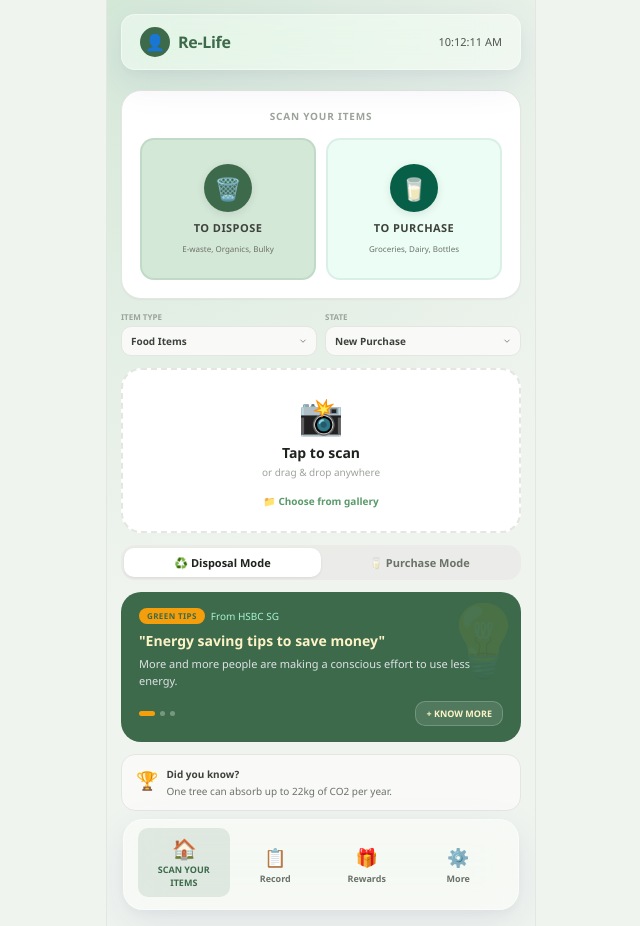
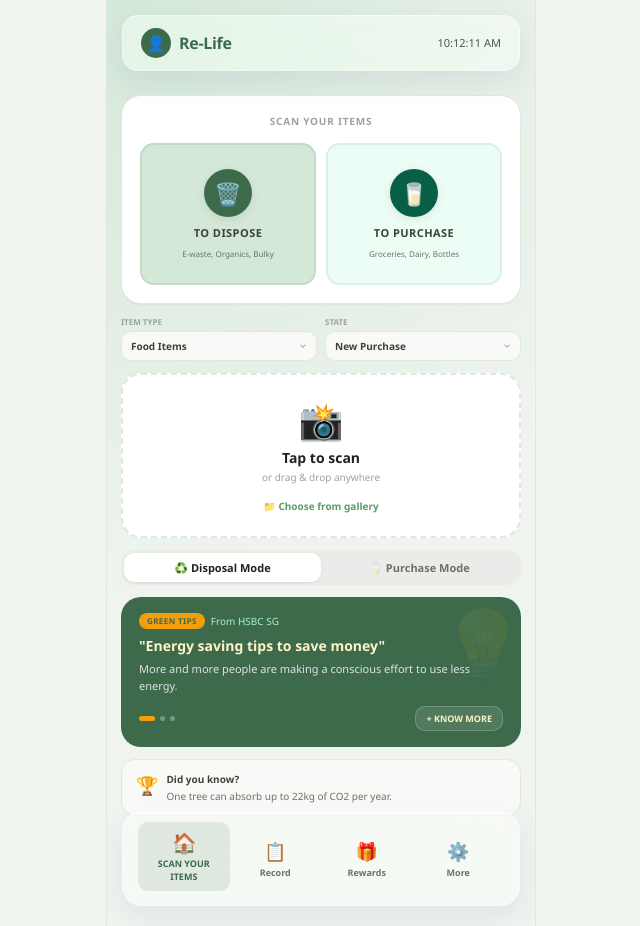
Before and after one commit to fawhfi/re-life, a FastAPI app: page / in a window 1280 px wide. Shown: the whole page, without its empty margins (319-959 px from the left). Run offline with FastAPI, Linux system fonts and the light colour scheme; some libraries are stand-ins or nearby versions.

Commit message:
sync: updated drag engine and glass CSS with !important overrides from root

```diff
--- a/static/app.js
+++ b/static/app.js
@@ -249,57 +249,76 @@ function playBeep(type) {
 // ═══════════════════════════════════════════════════════════════════════
 
 // ═══════════════════════════════════════════════════════════════════════
-// LIQUID GLASS ELEMENT DRAG ENGINE
+// LIQUID GLASS ELEMENT DRAG ENGINE (PointerEvent)
 // ═══════════════════════════════════════════════════════════════════════
 
-function makeElementDraggable(el) {
-    if (!el) return;
+function setupFluidDraggable(element) {
+    if (!element) return;
 
-    let offsetX = 0, offsetY = 0, initialX = 0, initialY = 0;
+    let isDragging = false;
+    let startX, startY;
+    let translateX = 0;
+    let translateY = 0;
 
-    el.addEventListener('pointerdown', dragStart);
-
-    function dragStart(e) {
-        if (e.target.closest('button') || e.target.closest('select') || e.target.closest('input')) {
+    element.addEventListener('pointerdown', (e) => {
+        if (e.target.closest('button') || e.target.closest('input') || e.target.closest('select') || e.target.id === 'hdr-avatar') {
             return;
         }
 
-        e.preventDefault();
-        initialX = e.clientX - offsetX;
-        initialY = e.clientY - offsetY;
+        isDragging = true;
+        startX = e.clientX - translateX;
+        startY = e.clientY - translateY;
 
-        el.setPointerCapture(e.pointerId);
+        element.setPointerCapture(e.pointerId);
+        element.style.transition = 'none';
+    });
 
-        el.addEventListener('pointermove', dragging);
-        el.addEventListener('pointerup', dragEnd);
-        el.addEventListener('pointercancel', dragEnd);
-    }
+    element.addEventListener('pointermove', (e) => {
+        if (!isDragging) return;
 
-    function dragging(e) {
-        offsetX = e.clientX - initialX;
-        offsetY = e.clientY - initialY;
+        let nextX = e.clientX - startX;
+        let nextY = e.clientY - startY;
 
-        const appShell = el.closest('.app') || document.body;
-        const shellRect = appShell.getBoundingClientRect();
-        const elRect = el.getBoundingClientRect();
+        const rect = element.getBoundingClientRect();
+        const appContainer = element.closest('.app') || document.body;
+        const containerRect = appContainer.getBoundingClientRect();
 
-        const minX = -el.offsetLeft;
-        const maxX = shellRect.width - el.offsetLeft - elRect.width;
-        const minY = -el.offsetTop;
-        const maxY = shellRect.height - el.offsetTop - elRect.height;
+        const originalLeft = element.offsetLeft;
+        const originalTop = element.offsetTop;
 
-        offsetX = Math.max(minX, Math.min(offsetX, maxX));
-        offsetY = Math.max(minY, Math.min(offsetY, maxY));
+        const minX = -originalLeft;
+        const maxX = containerRect.width - originalLeft - rect.width;
+        const minY = -originalTop;
+        const maxY = containerRect.height - originalTop - rect.height;
 
-        el.style.transform = `translate3d(${offsetX}px, ${offsetY}px, 0)`;
-    }
+        translateX = Math.max(minX, Math.min(nextX, maxX));
+        translateY = Math.max(minY, Math.min(nextY, maxY));
 
-    function dragEnd(e) {
-        el.releasePointerCapture(e.pointerId);
-        el.removeEventListener('pointermove', dragging);
-        el.removeEventListener('pointerup', dragEnd);
-        el.removeEventListener('pointercancel', dragEnd);
-    }
+        element.style.transform = `translate3d(${translateX}px, ${translateY}px, 0)`;
+    });
+
+    const stopDrag = (e) => {
+        if (!isDragging) return;
+        isDragging = false;
+        element.releasePointerCapture(e.pointerId);
+    };
+
+    element.addEventListener('pointerup', stopDrag);
+    element.addEventListener('pointercancel', stopDrag);
+}
+
+function initDraggableBars() {
+    const headerEl = document.querySelector('.app-header');
+    if (headerEl) setupFluidDraggable(headerEl);
+
+    const navEl = document.querySelector('.app-nav') || document.querySelector('nav.nav') || document.querySelector('nav');
+    if (navEl) setupFluidDraggable(navEl);
+}
+
+if (document.readyState === 'loading') {
+    document.addEventListener('DOMContentLoaded', initDraggableBars);
+} else {
+    initDraggableBars();
 }
 
 document.addEventListener('DOMContentLoaded', async () => {
@@ -314,12 +333,6 @@ document.addEventListener('DOMContentLoaded', async () => {
     initTheme();
     updateAllLabels();
     updateHeaderUI();
-
-    // Bind draggable glass elements
-    const header = document.querySelector('.app-header');
-    makeElementDraggable(header);
-    const navBar = document.querySelector('nav.nav');
-    if (navBar) makeElementDraggable(navBar);
 });
 
 let cameraAvailable = false;
--- a/static/style.css
+++ b/static/style.css
@@ -83,6 +83,7 @@ body {
     width: 100%;
     max-width: 430px;
     height: 100dvh;
+    min-height: 100vh;
     display: flex;
     flex-direction: column;
     overflow: hidden;
@@ -92,32 +93,31 @@ body {
 
 /* ── Header ────────────────────────────────────────────────────────── */
 .app-header {
-    position: absolute;
-    top: 14px;
-    left: 14px;
-    right: 14px;
-    width: calc(100% - 28px);
+    position: absolute !important;
+    top: 15px !important;
+    left: 15px !important;
+    width: calc(100% - 30px) !important;
+    height: auto !important;
     display: flex;
     align-items: center;
     justify-content: space-between;
     padding: 12px 18px;
-    background: var(--glass-bg-light);
-    color: var(--color-gray-800);
-    border-radius: var(--radius-md);
-    border: 1px solid var(--glass-border-light);
-    box-shadow: var(--glass-shadow);
-    backdrop-filter: blur(20px) saturate(190%);
-    -webkit-backdrop-filter: blur(20px) saturate(190%);
-    z-index: 100;
-    cursor: grab;
-    user-select: none;
-    touch-action: none;
-    transition: box-shadow 0.2s, transform 0.1s ease-out;
+    background: rgba(255, 255, 255, 0.45) !important;
+    backdrop-filter: blur(25px) saturate(200%) !important;
+    -webkit-backdrop-filter: blur(25px) saturate(200%) !important;
+    border: 1px solid rgba(255, 255, 255, 0.4) !important;
+    box-shadow: 0 10px 30px rgba(31, 38, 135, 0.08), 0 1px 0 rgba(255, 255, 255, 0.2) inset !important;
+    border-radius: 16px !important;
+    cursor: grab !important;
+    touch-action: none !important;
+    user-select: none !important;
+    z-index: 9999 !important;
+    transition: transform 0s, box-shadow 0.2s ease !important;
 }
 
 .app-header:active {
-    cursor: grabbing;
-    box-shadow: 0 20px 50px 0 rgba(31, 38, 135, 0.15);
+    cursor: grabbing !important;
+    box-shadow: 0 15px 45px rgba(31, 38, 135, 0.18) !important;
 }
 
 .header-left {
@@ -171,12 +171,16 @@ body {
 /* ── Main Content ───────────────────────────────────────────────────── */
 .main {
     flex: 1;
-    padding: 90px 14px 100px;
+    padding-top: 95px !important;
+    padding-bottom: 110px !important;
+    padding-left: 14px;
+    padding-right: 14px;
     height: 100%;
     display: flex;
     flex-direction: column;
     gap: 12px;
     overflow-y: auto;
+    box-sizing: border-box;
 }
 
 /* ── Tabs ──────────────────────────────────────────────────────────── */
@@ -1599,38 +1603,33 @@ body {
 }
 
 /* ── Bottom Nav ────────────────────────────────────────────────────── */
-.nav {
-    position: absolute;
-    bottom: 16px;
-    left: 16px;
-    right: 16px;
-    width: calc(100% - 32px);
-    display: flex;
-    justify-content: space-around;
-    align-items: center;
-    background: var(--glass-bg-light);
-    border-radius: var(--radius-lg);
-    border: 1px solid var(--glass-border-light);
-    box-shadow: var(--glass-shadow);
-    backdrop-filter: blur(20px) saturate(190%);
-    -webkit-backdrop-filter: blur(20px) saturate(190%);
-    padding: 10px 14px;
-    z-index: 100;
-    cursor: grab;
-    user-select: none;
-    touch-action: none;
-    transition: box-shadow 0.2s, transform 0.1s ease-out;
-    animation: navFloat 0.5s ease;
-}
-
-.nav:active {
-    cursor: grabbing;
-    box-shadow: 0 20px 50px 0 rgba(31, 38, 135, 0.15);
-}
-
-@keyframes navFloat {
-    from { opacity: 0; transform: translateY(20px); }
-    to   { opacity: 1; transform: translateY(0); }
+nav.nav, .app-nav {
+    position: absolute !important;
+    bottom: 20px !important;
+    top: auto !important;
+    left: 15px !important;
+    width: calc(100% - 30px) !important;
+    height: auto !important;
+    display: flex !important;
+    justify-content: space-around !important;
+    align-items: center !important;
+    background: rgba(255, 255, 255, 0.45) !important;
+    backdrop-filter: blur(25px) saturate(200%) !important;
+    -webkit-backdrop-filter: blur(25px) saturate(200%) !important;
+    border: 1px solid rgba(255, 255, 255, 0.4) !important;
+    box-shadow: 0 10px 30px rgba(31, 38, 135, 0.08), 0 1px 0 rgba(255, 255, 255, 0.2) inset !important;
+    border-radius: 20px !important;
+    padding: 12px 15px !important;
+    cursor: grab !important;
+    touch-action: none !important;
+    user-select: none !important;
+    z-index: 9999 !important;
+    transition: transform 0s, box-shadow 0.2s ease !important;
+}
+
+nav.nav:active, .app-nav:active {
+    cursor: grabbing !important;
+    box-shadow: 0 15px 45px rgba(31, 38, 135, 0.18) !important;
 }
 
 .nav-btn {
@@ -1856,11 +1855,12 @@ body {
     color: var(--color-gray-800);
 }
 
-[data-theme="dark"] .app-header {
-    background: var(--glass-bg-dark);
-    border-color: var(--glass-border-dark);
-    color: var(--color-white);
-    box-shadow: 0 8px 32px rgba(0, 0, 0, 0.3);
+[data-theme="dark"] .app-header,
+[data-theme="dark"] nav.nav,
+[data-theme="dark"] .app-nav {
+    background: rgba(30, 35, 30, 0.6) !important;
+    border: 1px solid rgba(255, 255, 255, 0.08) !important;
+    box-shadow: 0 10px 30px rgba(0, 0, 0, 0.3) !important;
 }
 
 [data-theme="dark"] .header-title {
@@ -2000,12 +2000,6 @@ body {
     border-color: var(--color-gray-200);
 }
 
-[data-theme="dark"] .nav {
-    background: var(--glass-bg-dark);
-    border-color: var(--glass-border-dark);
-    color: var(--color-white);
-}
-
 [data-theme="dark"] .nav-btn.is-active {
     background: rgba(212, 232, 216, 0.15);
     color: var(--color-primary-light);
```
